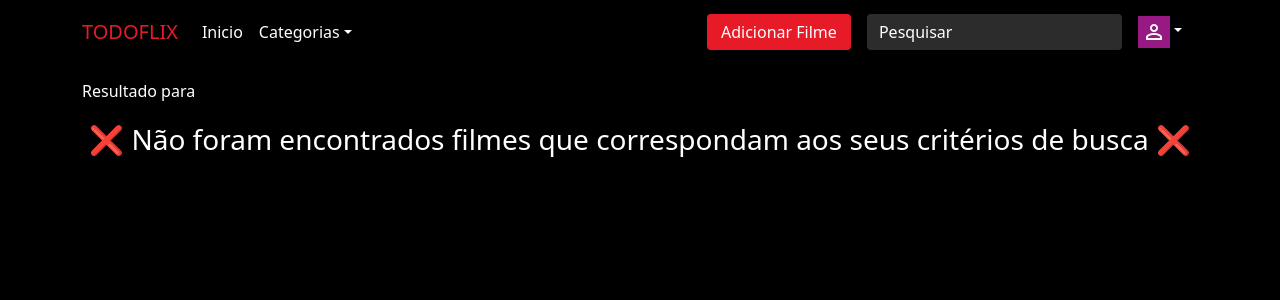
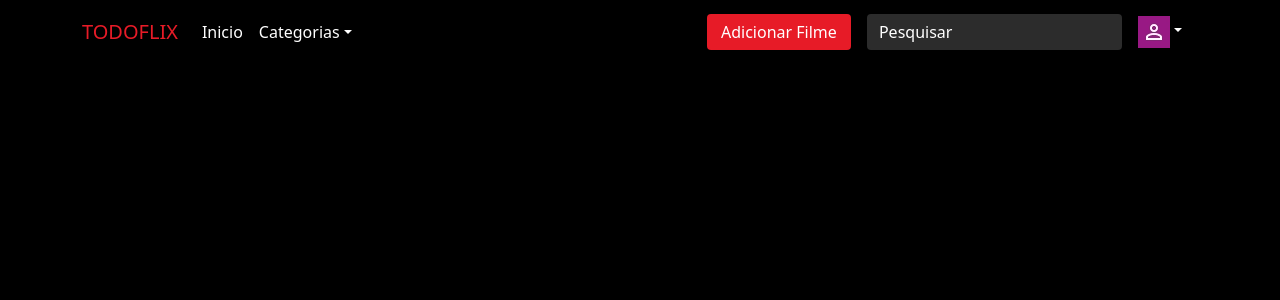
Before and after one commit to paulinha-19/TodoFlix, a React (Create React App) app: page /search-results in a window 1280 px wide. Shown: the top 300 px of the page. Built offline with nearby package versions, Linux system fonts and the light colour scheme.

Commit message:
estilização do filter

```diff
--- a/src/components/SearchResults/SearchResults.js
+++ b/src/components/SearchResults/SearchResults.js
@@ -5,7 +5,7 @@ import { MoviesContext } from '../../context/MoviesContext';
 import imgLoading from '../../assets/img/imgLoading.png';
 import noResult from '../../assets/img/noResult.png';
 import IconHeart from '../../assets/icon/icon-heart.png';
-import IconLike from '../../assets/icon/icon-heart.png';
+import IconLike from '../../assets/icon/icon-like.png';
 
 //css
 import '../../styles/Destaques.css';
@@ -38,7 +38,7 @@ const SearchResults = () => {
     };
 
     useEffect(() => {
-        if (word.trim().length <= 0) {
+        if (word.length <= 0) {
             setValidator(false);
             setIsLoading(false);
         } else {
@@ -47,33 +47,27 @@ const SearchResults = () => {
     }, [word]);
 
     return (
-        <div>
-            Resultado para {word}
+        <div className='container-search'>
+            {/* Resultado para {word} */}
             {isLoading && (
                 <div className="cargando">
                     <h3 className="loading"> Loading...</h3>
                     <img className="imgLoading" src={imgLoading} alt="Image Loading" />
                 </div>
             )}
-            {!validator && (
-                <h3 className="validator">
-                    {" "}
-                    ❌ Não foram encontrados filmes que correspondam aos seus critérios de busca ❌
-                </h3>
-            )}
             {results ? (
                 movies.map((data, index) => {
                     return (
-                        <div key={index} className='container-card'>
+                        <div key={index} className='container-card container-card-search'>
                             <div className='card-img'>
                                 <img alt={data.title} src={data.poster} />
                                 <i style={isFavorite ? { color: "#ff0000" } : { color: "#000" }}
-                                    className={isFavorite ? 'heartIcon' : 'hidden heartIcon'}
+                                    className={isFavorite ? 'heart-icon-search heartIcon' : 'hidden heart-icon-search heartIcon'}
                                 >
                                     <img src={IconHeart} alt={data.title} />
                                 </i>
                             </div>
-                            <div className='box-content'>
+                            <div className='box-content box-content-search'>
                                 <div className='box-title-vote'>
                                     <h4 className='card-title'>
                                         {data.title}
@@ -95,9 +89,9 @@ const SearchResults = () => {
             ) : (
                 <div className="noResults">
                     <h1 className="validator">
-                        It looks like there aren't any matches for your search
+                        Não foram encontrados filmes que correspondam aos seus critérios de busca
                     </h1>
-                    <img className="noMovieImg" src={noResult} alt="Result not found" />
+                    <img className="noMovieImg" src={noResult} alt="Resultado não encontrado" />
                 </div>
             )}
         </div >
--- a/src/pages/Favoritos.js
+++ b/src/pages/Favoritos.js
@@ -5,7 +5,6 @@ const Favoritos = () => {
   return (
     <div>
       Favoritos
-      <Destaques></Destaques>
     </div>
   )
 }
--- a/src/pages/Todos.js
+++ b/src/pages/Todos.js
@@ -1,6 +1,8 @@
-import React from 'react'
+import React, { useContext } from 'react';
+import { MoviesContext } from '../context/MoviesContext';
 
 const Todos = () => {
+  const {allMovies} = useContext(MoviesContext);
   return (
     <div>Todos</div>
   )
--- a/src/styles/SearchResults.css
+++ b/src/styles/SearchResults.css
@@ -19,6 +19,31 @@
     margin-top: 30px;
 }
 
+.container-search {
+    display: flex;
+    justify-content: flex-start;
+    flex-wrap: wrap;
+    position: relative;
+}
+
+.container-card-search {
+    margin-bottom: 5rem;
+    padding-right: 1.5rem;
+    max-width: 300px;
+    height: 300px;
+}
+
+.box-content-search {
+    padding-top: 0.5rem;
+}
+
+.heart-icon-search{
+    position: absolute;
+    z-index: 10;
+    top: 8px;
+    right: 30px;
+}
+
 @media (max-width: 992px) {
     .notFound {
         margin-top: 50px;
```
